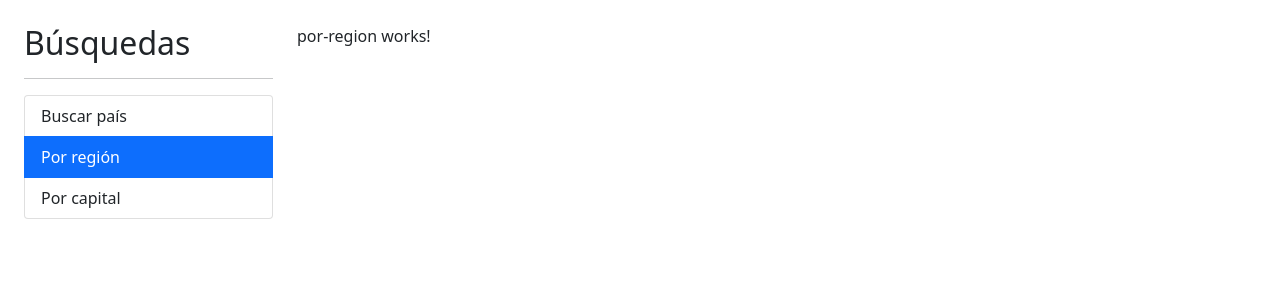
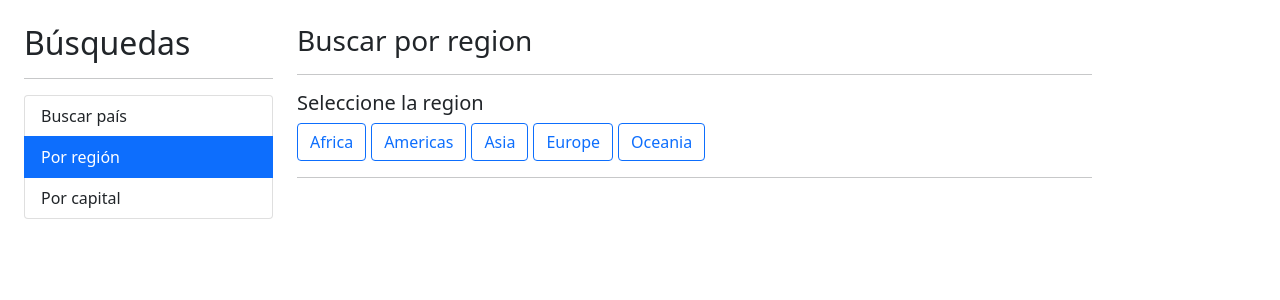
Before and after one commit to CabesaDario/03-paisesApp, an Angular app: page /region in a window 1280 px wide. Shown: the top 300 px of the page. Built offline with nearby package versions, Linux system fonts and the light colour scheme.

Commit message:
por region implementado
y uso de params en la http request

```diff
--- a/src/app/pais/pages/por-region/por-region.component.html
+++ b/src/app/pais/pages/por-region/por-region.component.html
@@ -1 +1,32 @@
-<p>por-region works!</p>
+<h3>Buscar por region <small>{{ regionActiva | titlecase}}</small></h3>
+<hr>
+
+
+<h5>Seleccione la region</h5>
+
+<div class="row">
+    <div class="col">
+
+        <!-- [class.btn-primary]="region === regionActiva" -->
+
+        <!-- [ngClass]="{
+            'btn-primary': regionActiva === region,
+            'btn-outline-primary': regionActiva !== region
+        }" -->
+
+        <button *ngFor="let region of regiones"
+                [class]="getClaseCSS(region)"
+                (click)="activarRegion( region ); ">
+            {{ region | titlecase}}
+        </button>
+    </div>
+</div>
+
+<hr>
+
+
+<div *ngIf="paises.length !== 0" class="row">
+    <div class="col">
+      <app-pais-tabla [paises]="paises"></app-pais-tabla>
+    </div>
+</div>
--- a/src/app/pais/pages/por-region/por-region.component.ts
+++ b/src/app/pais/pages/por-region/por-region.component.ts
@@ -1,16 +1,47 @@
-import { Component, OnInit } from '@angular/core';
+import { Component } from '@angular/core';
+import { Country } from '../../interfaces/pais.interface';
+import { PaisService } from '../../services/pais.service';
 
 @Component({
   selector: 'app-por-region',
   templateUrl: './por-region.component.html',
-  styles: [
+  styles: [`
+      button {
+        margin-right: 5px;
+      }
+    `
   ]
 })
-export class PorRegionComponent implements OnInit {
+export class PorRegionComponent{
 
-  constructor() { }
+  regiones: string[] = ["africa", "americas", "asia", "europe", "oceania"];
+  regionActiva: string = '';
+  paises: Country[] = []
 
-  ngOnInit(): void {
+  constructor( private paisService: PaisService) {
+
   }
 
+  getClaseCSS( region: string): string{
+    return (region === this.regionActiva)
+                  ?  'btn btn-primary'
+                  : 'btn btn-outline-primary';
+
+  }
+
+  activarRegion( region: string ){
+
+    if( region === this.regionActiva){return;}
+    this.regionActiva = region;
+    this.paises = [];
+
+    this.paisService.buscarRegion( region )
+        .subscribe( ( paises ) => {
+          this.paises = paises;
+        }, (err) => {
+          this.paises = [];
+        });
+  }
+
+
 }
--- a/src/app/pais/services/pais.service.ts
+++ b/src/app/pais/services/pais.service.ts
@@ -1,7 +1,9 @@
-import { HttpClient } from '@angular/common/http';
+import { HttpClient, HttpParams } from '@angular/common/http';
 import { Injectable } from '@angular/core';
+
 import { Observable, of } from 'rxjs';
-import { catchError } from 'rxjs/operators';
+import { catchError, tap } from 'rxjs/operators';
+
 import { Country } from '../interfaces/pais.interface';
 
 @Injectable({
@@ -11,12 +13,17 @@
 
   private apiUrl: string = 'https://restcountries.eu/rest/v2';
 
+  get httpParams() {
+    return new HttpParams()
+    .set('fields', '?fields=name;capital;alpha2code;flag;population');
+  }
+
   constructor( private http: HttpClient ) { }
 
   buscarPais( termino: string, byWhat: string): Observable<Country[]> {
-    const url = `${ this.apiUrl }/${ byWhat }/${ termino }`;
+    const url = `${ this.apiUrl }/${ byWhat }/${ termino }?fields=name;capital;alpha2Code;flag;population`;
 
-    return this.http.get<Country[]>( url );
+    return this.http.get<Country[]>( url, { params: this.httpParams } );
                 // .pipe(
                 //   catchError( err => of([]))
                 // ); //atrapa el error y retorna un arreglo vacío(un nuevo obserbable)
@@ -25,7 +32,18 @@
   getPaisPorAlpha( id: string): Observable<Country> {
     const url = `${ this.apiUrl }/alpha/${ id }`;
 
-    return this.http.get<Country>( url );
+    return this.http.get<Country>( url, {params: this.httpParams} );
+  }
+
+  buscarRegion( region: string): Observable<Country[]> {
+
+
+    const url = `${ this.apiUrl }/region/${ region }`;
+
+    return this.http.get<Country[]>( url, { params: this.httpParams } )
+              .pipe(
+                tap( console.log )
+              );
   }
 
 }
--- a/src/index.html
+++ b/src/index.html
@@ -8,6 +8,10 @@
   <link rel="icon" type="image/x-icon" href="favicon.ico">
   <!-- CSS only -->
   <link href="https://cdn.jsdelivr.net/npm/bootstrap@5.0.2/dist/css/bootstrap.min.css" rel="stylesheet" integrity="sha384-EVSTQN3/azprG1Anm3QDgpJLIm9Nao0Yz1ztcQTwFspd3yD65VohhpuuCOmLASjC" crossorigin="anonymous">
+  <link
+    rel="stylesheet"
+    href="https://cdnjs.cloudflare.com/ajax/libs/animate.css/4.1.1/animate.min.css"
+  />
 </head>
 <body>
   <app-root></app-root>
```
